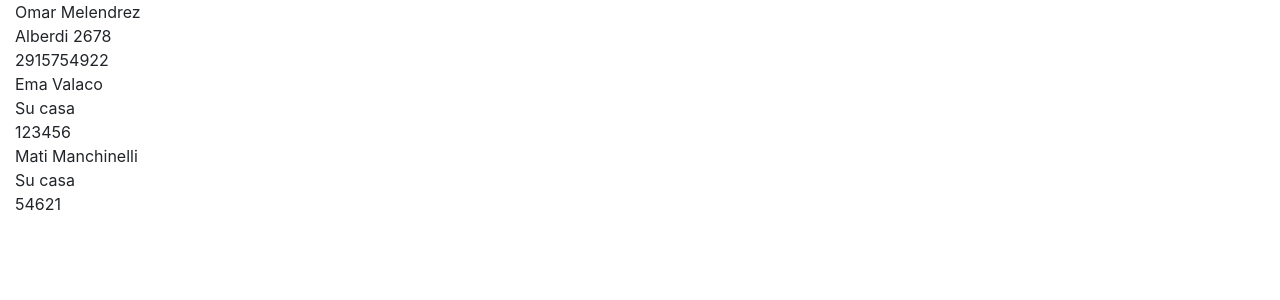
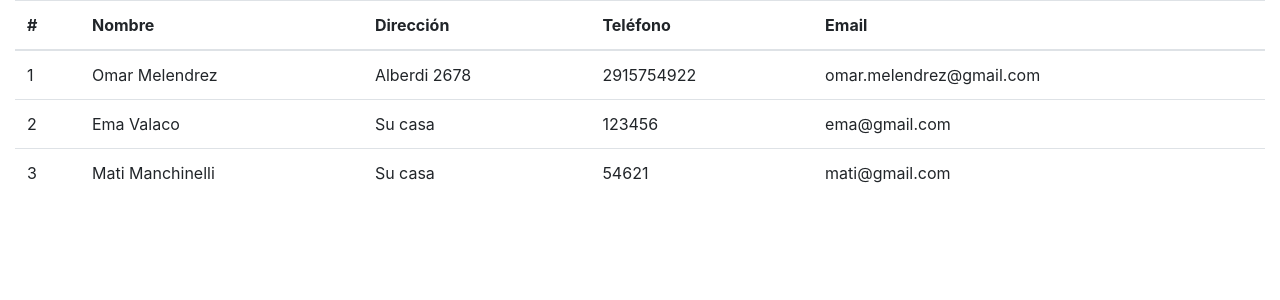
Before and after one commit to omelendrez/medical-records-frontend, a React (Create React App) app: page / in a window 1280 px wide. Shown: the top 300 px of the page. Built offline with nearby package versions, Linux system fonts and the light colour scheme.

Commit message:
Implementar tabla bootstrap

```diff
--- a/src/components/Customer.jsx
+++ b/src/components/Customer.jsx
@@ -1,14 +1,17 @@
 import React from 'react'
 
-const Customer = ({ data }) => {
-  const { name, address, phone } = data
+const Customer = ({ data, indice }) => {
+
+  const { name, address, phone, email } = data
 
   return (
-    <React.Fragment>
-      <div>{name}</div>
-      <div>{address}</div>
-      <div>{phone}</div>
-    </React.Fragment>
+    <tr>
+      <td>{indice}</td>
+      <td>{name}</td>
+      <td>{address}</td>
+      <td>{phone}</td>
+      <td>{email}</td>
+    </tr>
   )
 }
 
--- a/src/components/Customers.jsx
+++ b/src/components/Customers.jsx
@@ -4,9 +4,31 @@ import Customer from './Customer'
 import { customers } from '../data/customers.json'
 
 const Customers = () => {
+
   const { rows } = customers
 
-  return rows.map(record => <Customer key={record.id} data={record} />)
+  return (
+    <table className="table">
+      <thead>
+        <tr>
+          <th scope="col">#</th>
+          <th scope="col">Nombre</th>
+          <th scope="col">Dirección</th>
+          <th scope="col">Teléfono</th>
+          <th scope="col">Email</th>
+        </tr>
+      </thead>
+      <tbody>
+        {rows.map((record, index) =>
+          <Customer
+            key={index}
+            indice={index + 1}
+            data={record}
+          />
+        )}
+      </tbody>
+    </table>
+  )
 }
 
 export default Customers
```
